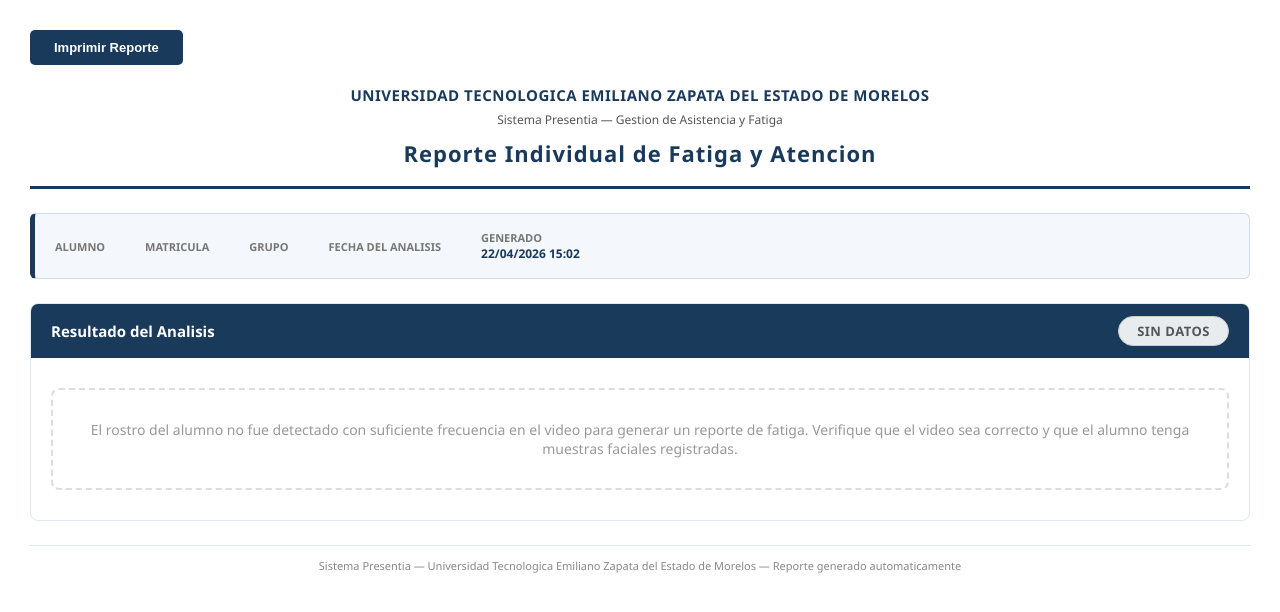
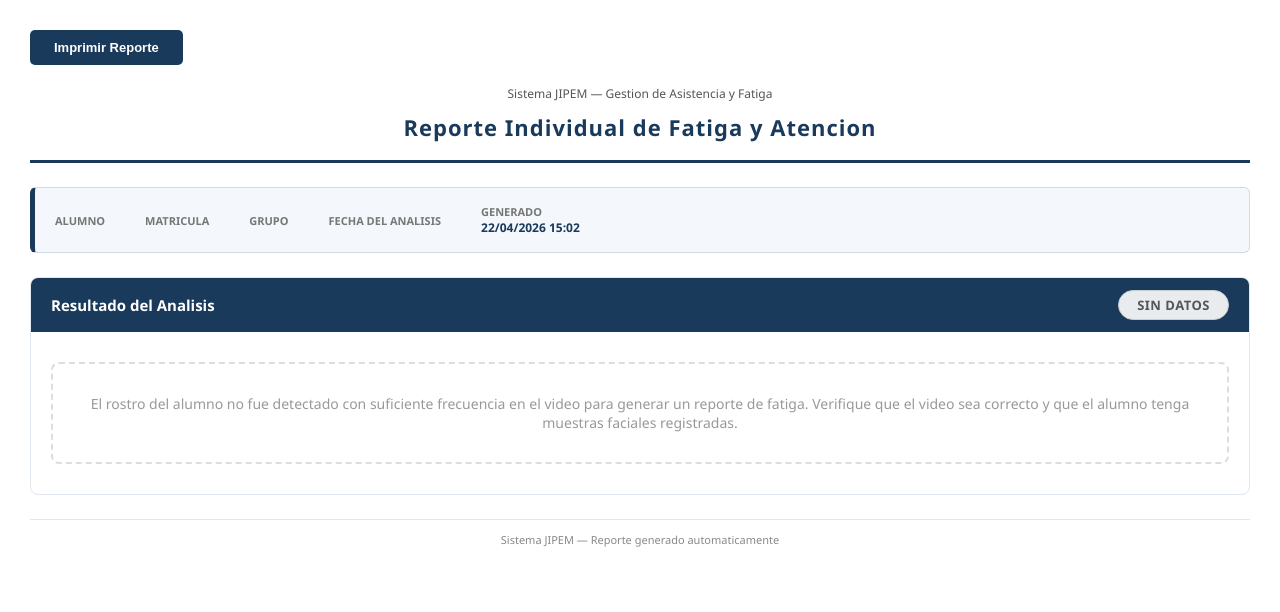
Before and after one commit to 20233tn150/JIPEM, a Django app: template backend/apps/reports/templates/reports/individual_fatigue_report.html in a window 1280 px wide. Shown: the top 612 px of the page. Run offline with Django 5.2, Linux system fonts and the light colour scheme; the template is opened without the code that fills it, so the values that code supplies are empty; parts of the project's set-up code (start-up, migrations or seed data) failed here and were passed over.

Commit message:
fix(reports): replace WeasyPrint with xhtml2pdf and remove university branding
- Swap WeasyPrint (requires GTK3/Linux) for xhtml2pdf (pure Python) in
  AttendancePDFView and IndividualFatiguePDFView
- Remove 'Universidad Tecnologica Emiliano Zapata' from header and
  footer of all three PDF report templates
- Unify footer text to 'Sistema JIPEM - Reporte generado automaticamente'

Co-Authored-By: Claude Sonnet 4.6 <noreply@anthropic.com>

```diff
--- a/backend/apps/reports/templates/reports/attendance_report.html
+++ b/backend/apps/reports/templates/reports/attendance_report.html
@@ -352,7 +352,6 @@
         <path d="M9 11l3 3L22 4"/><path d="M21 12v7a2 2 0 01-2 2H5a2 2 0 01-2-2V5a2 2 0 012-2h11"/>
       </svg>
     </div>
-    <div class="header-university">Universidad Tecnológica Emiliano Zapata del Estado de Morelos</div>
     <div class="header-system">Sistema JIPEM &mdash; Gestión de Asistencia y Fatiga</div>
     <div class="header-title">Reporte de Asistencia</div>
   </div>
@@ -493,9 +492,8 @@
 
   <!-- Footer -->
   <div class="footer">
-    Sistema JIPEM &mdash; Universidad Tecnológica Emiliano Zapata del Estado de Morelos &mdash; Reporte generado automáticamente
+    Sistema JIPEM &mdash; Reporte generado automáticamente
   </div>
 
-</div>
 </body>
 </html>
--- a/backend/apps/reports/templates/reports/fatigue_report.html
+++ b/backend/apps/reports/templates/reports/fatigue_report.html
@@ -207,7 +207,6 @@
 <button class="print-btn" onclick="window.print()">Imprimir Reporte</button>
 
 <div class="header">
-    <div class="university">Universidad Tecnologica Emiliano Zapata del Estado de Morelos</div>
     <div class="system-name">Sistema JIPEM &mdash; Gestion de Asistencia y Fatiga</div>
     <h1>Reporte de Analisis de Fatiga</h1>
 </div>
@@ -295,8 +294,7 @@
 {% endif %}
 
 <div class="footer">
-    Sistema JIPEM &mdash; Universidad Tecnologica Emiliano Zapata del Estado de Morelos &mdash;
-    Reporte generado automaticamente
+    Sistema JIPEM &mdash; Reporte generado automaticamente
 </div>
 
 </body>
--- a/backend/apps/reports/templates/reports/individual_fatigue_report.html
+++ b/backend/apps/reports/templates/reports/individual_fatigue_report.html
@@ -167,8 +167,7 @@
 <button class="print-btn" onclick="window.print()">Imprimir Reporte</button>
 
 <div class="header">
-    <div class="university">Universidad Tecnologica Emiliano Zapata del Estado de Morelos</div>
-    <div class="system-name">Sistema Presentia &mdash; Gestion de Asistencia y Fatiga</div>
+    <div class="system-name">Sistema JIPEM &mdash; Gestion de Asistencia y Fatiga</div>
     <h1>Reporte Individual de Fatiga y Atencion</h1>
 </div>
 
@@ -256,8 +255,7 @@
 </div>
 
 <div class="footer">
-    Sistema Presentia &mdash; Universidad Tecnologica Emiliano Zapata del Estado de Morelos &mdash;
-    Reporte generado automaticamente
+    Sistema JIPEM &mdash; Reporte generado automaticamente
 </div>
 
 </body>
--- a/backend/apps/reports/views.py
+++ b/backend/apps/reports/views.py
@@ -59,6 +59,7 @@ class AttendanceReportView(APIView):
         })
         return HttpResponse(html, content_type=_HTML_CONTENT_TYPE)
 
+
 class AttendancePDFView(APIView):
     permission_classes = [IsAuthenticated]
 
@@ -95,7 +96,7 @@ class AttendancePDFView(APIView):
             result = _pisa.CreatePDF(html_string.encode('utf-8'), dest=buffer, encoding='utf-8')
 
             if result.err:
-                return HttpResponse(f"Error al generar PDF", status=500, content_type='text/plain')
+                return HttpResponse("Error al generar PDF", status=500, content_type='text/plain')
 
             buffer.seek(0)
             response = HttpResponse(buffer.read(), content_type='application/pdf')
@@ -154,6 +155,7 @@ class IndividualFatigueReportView(APIView):
         })
         return HttpResponse(html, content_type=_HTML_CONTENT_TYPE)
 
+
 class IndividualFatiguePDFView(APIView):
     permission_classes = [IsAuthenticated]
 
```
